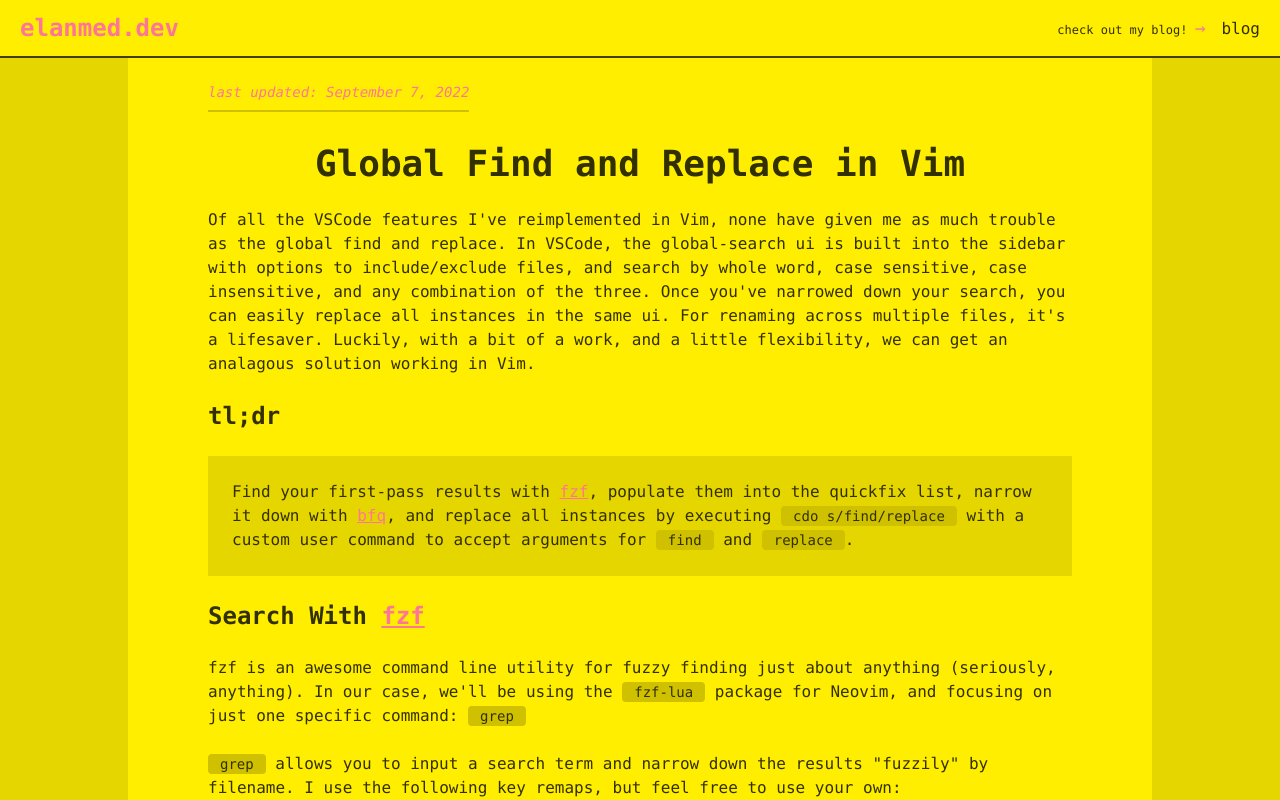
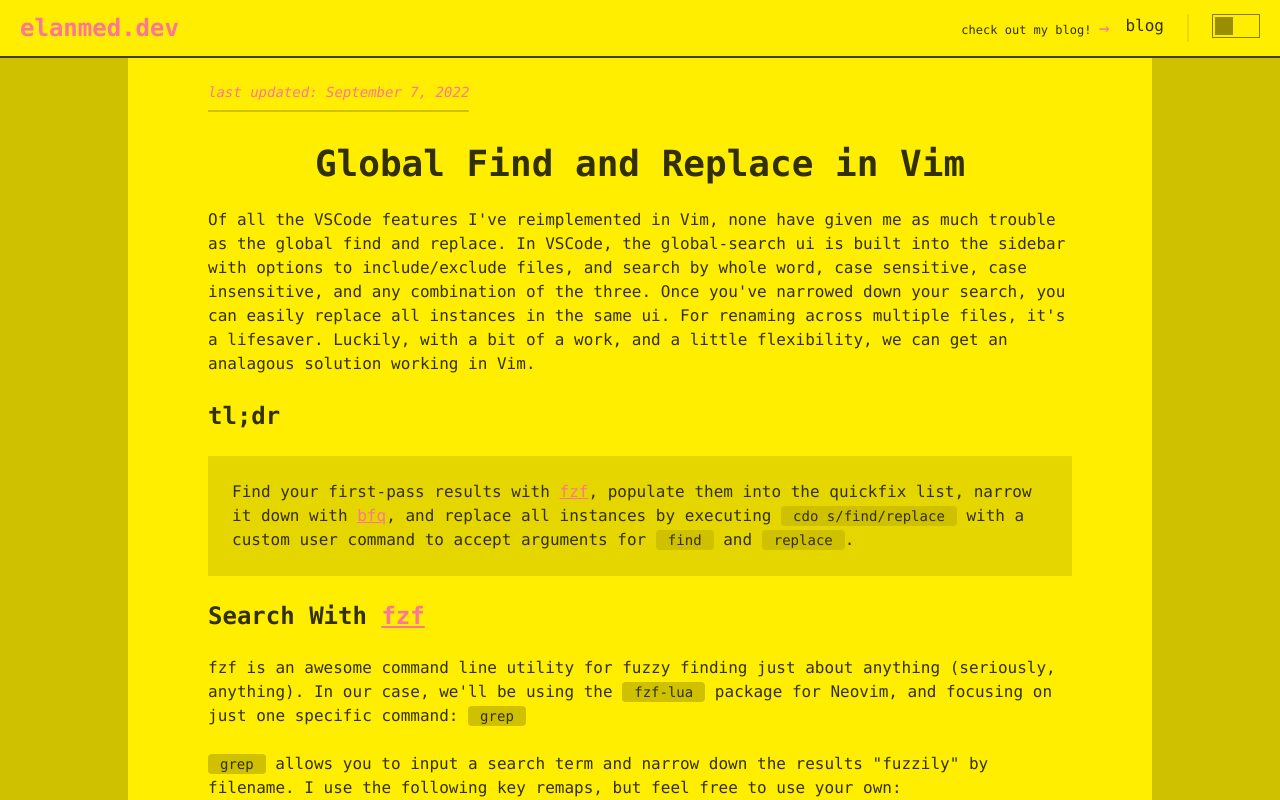
Before and after one commit to ElanMedoff/personal-site, a Next.js app: page /blog/global-find-and-replace-in-vim in a window 1280 px wide. Shown: the top 800 px of the page. Built offline with nearby package versions, Linux system fonts and the light colour scheme.

Commit message:
add dark mode

```diff
--- /dev/null
+++ b/components/Banner.tsx
@@ -0,0 +1,25 @@
+import { twMerge as tm } from "tailwind-merge";
+import React, { ReactNode } from "react";
+
+export default function Banner({
+  children,
+  className,
+}: {
+  children: ReactNode;
+  className?: string;
+}) {
+  return (
+    <section
+      className={tm(
+        "px-10 py-5 ",
+        "sm:ml-[-5rem] sm:mr-[-5rem]",
+        /* "m-auto md:w-auto", */
+        className
+      )}
+    >
+      <p className="text-3xl font-bold text-center uppercase sm:text-5xl md:text-7xl">
+        {children}
+      </p>
+    </section>
+  );
+}
--- a/components/Favorites.tsx
+++ b/components/Favorites.tsx
@@ -1,4 +1,5 @@
 import { twMerge as tm } from "tailwind-merge";
+import Banner from "./Banner";
 import SwiperCards from "./SwiperCards";
 
 function SwiperWrapper({
@@ -14,7 +15,7 @@ function SwiperWrapper({
     <article>
       <p
         className={tm(
-          "uppercase font-bold text-xl m-3 border-b-4 border-primary w-max"
+          "uppercase font-bold text-xl m-3 border-b-4 border-primary w-max ml-7"
         )}
       >
         {title}
@@ -26,7 +27,7 @@ function SwiperWrapper({
             <img src={`/${dir}/${path}`} alt={dir} className="" />
           </div>
         ))}
-        className="max-w-[175px] [@media(min-width:400px)]:max-w-[250px]"
+        className="max-w-[150px] sm:max-w-[200px] mx-7"
       />
     </article>
   );
@@ -38,22 +39,12 @@ export default function Favorites({
   paths: { comicPaths: string[]; bookPaths: string[]; moviePaths: string[] };
 }) {
   const { comicPaths, bookPaths, moviePaths } = paths;
-  const imageWrapperStyles = "p-1 rounded bg-neutral";
-  const swiperStyles = "max-w-[175px] [@media(min-width:400px)]:max-w-[250px]";
 
   return (
-    <>
-      <section
-        className={tm(
-          "bg-neutral text-neutral-content px-10 py-5 ",
-          "lg:ml-[-5rem] lg:mr-[-5rem]",
-          "w-[95%] m-auto md:w-auto"
-        )}
-      >
-        <h1 className="text-5xl font-bold text-center md:text-7xl">
-          OUTSIDE OF WORK
-        </h1>
-      </section>
+    <div>
+      <Banner className="mb-8 bg-neutral text-neutral-content">
+        outside of work
+      </Banner>
       <section
         className={tm("flex justify-center flex-wrap gap-20 items-center")}
       >
@@ -61,6 +52,6 @@ export default function Favorites({
         <SwiperWrapper paths={bookPaths} dir="books" title="books" />
         <SwiperWrapper paths={comicPaths} dir="comics" title="comics" />
       </section>
-    </>
+    </div>
   );
 }
--- /dev/null
+++ b/components/Github.tsx
@@ -0,0 +1,10 @@
+import React from "react";
+import Banner from "./Banner";
+
+export default function Github() {
+  return (
+    <>
+      <Banner className="bg-base-200 text-neutral">github projects</Banner>
+    </>
+  );
+}
--- a/components/Header.tsx
+++ b/components/Header.tsx
@@ -1,7 +1,11 @@
 import Link from "next/link";
+import { useContext } from "react";
 import { twMerge as tm } from "tailwind-merge";
+import { ThemeContext } from "./Layout";
 
 export default function Header() {
+  const { theme, setTheme } = useContext(ThemeContext);
+
   return (
     <nav className="sticky top-0 z-10 py-3 border-b-2 border-neutral bg-base-100">
       <main className="flex items-center justify-between w-full px-5">
@@ -13,13 +17,31 @@ export default function Header() {
         >
           <Link href="/">elanmed.dev</Link>
         </h3>
-        <div>
+        <div className="flex">
           <span className="hidden mr-4 text-xs sm:inline">
             check out my blog! <span className="text-lg text-primary">→</span>
           </span>
           <span className="cursor-pointer select-none hover:underline hover:text-primary transition">
             <Link href="/blog">blog</Link>
           </span>
+          <div className="divider divider-horizontal" />
+          {theme === "cyberpunk" ? (
+            <input
+              type="checkbox"
+              className="toggle"
+              onClick={() => {
+                setTheme?.("dracula");
+              }}
+            />
+          ) : (
+            <input
+              type="checkbox"
+              className="toggle"
+              onClick={() => {
+                setTheme?.("cyberpunk");
+              }}
+            />
+          )}
         </div>
       </main>
     </nav>
--- a/components/Layout.tsx
+++ b/components/Layout.tsx
@@ -3,10 +3,20 @@ import { ReactNode } from "react";
 import Header from "./Header";
 import Footer from "./Footer";
 import Content from "./Content";
+import { createContext, Dispatch, SetStateAction, useState } from "react";
+
+type Theme = "cyberpunk" | "dracula";
+export const ThemeContext = createContext<{
+  theme: Theme | null;
+  setTheme: null | Dispatch<SetStateAction<Theme>>;
+}>({ theme: null, setTheme: null });
 
 export default function Layout({ children }: { children: ReactNode }) {
+  const [theme, setTheme] = useState<Theme>("cyberpunk");
+
   return (
-    <div className="bg-base-200">
+    <ThemeContext.Provider value={{ theme, setTheme }}>
+      <div className="bg-base-300" data-theme={theme}>
         <Head>
           <link rel="shortcut icon" href="/favicon/favicon.ico" />
           <title>elanmed.dev</title>
@@ -23,5 +33,6 @@ export default function Layout({ children }: { children: ReactNode }) {
         <Content>{children}</Content>
         <Footer />
       </div>
+    </ThemeContext.Provider>
   );
 }
--- a/components/Profile.tsx
+++ b/components/Profile.tsx
@@ -12,7 +12,7 @@ export default function Profile() {
           className={tm(
             "p-4 flex-1",
             "min-w-[300px] max-w-[450px]",
-            "m-auto md:m-0"
+            "m-auto lg:m-0"
           )}
         >
           <Atropos className="relative" innerClassName="overflow-hidden">
--- a/pages/_app.tsx
+++ b/pages/_app.tsx
@@ -4,11 +4,9 @@ import type { AppProps } from "next/app";
 
 function MyApp({ Component, pageProps }: AppProps) {
   return (
-    <div data-theme="cyberpunk">
-      <Layout>
-        <Component {...pageProps} />
-      </Layout>
-    </div>
+    <Layout>
+      <Component {...pageProps} />
+    </Layout>
   );
 }
 
--- a/pages/blog/[slug].tsx
+++ b/pages/blog/[slug].tsx
@@ -1,6 +1,9 @@
 import ReactMarkdown from "react-markdown";
 import { Prism as SyntaxHighlighter } from "react-syntax-highlighter";
-import { darcula } from "react-syntax-highlighter/dist/cjs/styles/prism";
+import {
+  darcula,
+  atomDark,
+} from "react-syntax-highlighter/dist/cjs/styles/prism";
 import {
   fetchPostSlugs,
   fetchPostBySlug,
@@ -10,6 +13,8 @@ import {
 import rehypeRaw from "rehype-raw";
 import styles from "../../styles/markdown.module.scss";
 import BlogCard from "../../components/BlogCard";
+import { useContext } from "react";
+import { ThemeContext } from "../../components/Layout";
 
 interface Props {
   post: Post;
@@ -17,6 +22,8 @@ interface Props {
 }
 
 export default function PostPage({ post, relatedPostMetadata }: Props) {
+  const { theme } = useContext(ThemeContext);
+
   return (
     <div>
       <div className="pb-2 mb-8 text-sm italic border-b-2 text-primary border-b-base-300 w-max">
@@ -30,7 +37,7 @@ export default function PostPage({ post, relatedPostMetadata }: Props) {
             const match = /language-(\w+)/.exec(className || "");
             return !inline && match ? (
               <SyntaxHighlighter
-                style={darcula as any}
+                style={(theme === "cyberpunk" ? darcula : atomDark) as any}
                 language={match[1]}
                 PreTag="div"
                 {...props}
--- a/pages/index.tsx
+++ b/pages/index.tsx
@@ -1,6 +1,7 @@
 import { fetchPublicImages } from "../utils/publicHelpers";
 import Profile from "../components/Profile";
 import Favorites from "../components/Favorites";
+/* import Github from "../components/Github"; */
 
 export default function About({
   paths,
@@ -8,10 +9,10 @@ export default function About({
   paths: { comicPaths: string[]; bookPaths: string[]; moviePaths: string[] };
 }) {
   return (
-    <div className="flex flex-col gap-16">
+    <div className="flex flex-col gap-36">
       <Profile />
-      <div className="divider" />
       <Favorites paths={paths} />
+      {/* <Github /> */}
     </div>
   );
 }
--- a/tailwind.config.js
+++ b/tailwind.config.js
@@ -17,7 +17,7 @@ module.exports = {
   },
   plugins: [require("daisyui")],
   daisyui: {
-    themes: ["cyberpunk"],
+    themes: ["cyberpunk", "dracula"],
     // {
     //   mytheme: {
     //     primary: "#ff7598",
```
Lines whose indentation alone changed are shown as unchanged.
